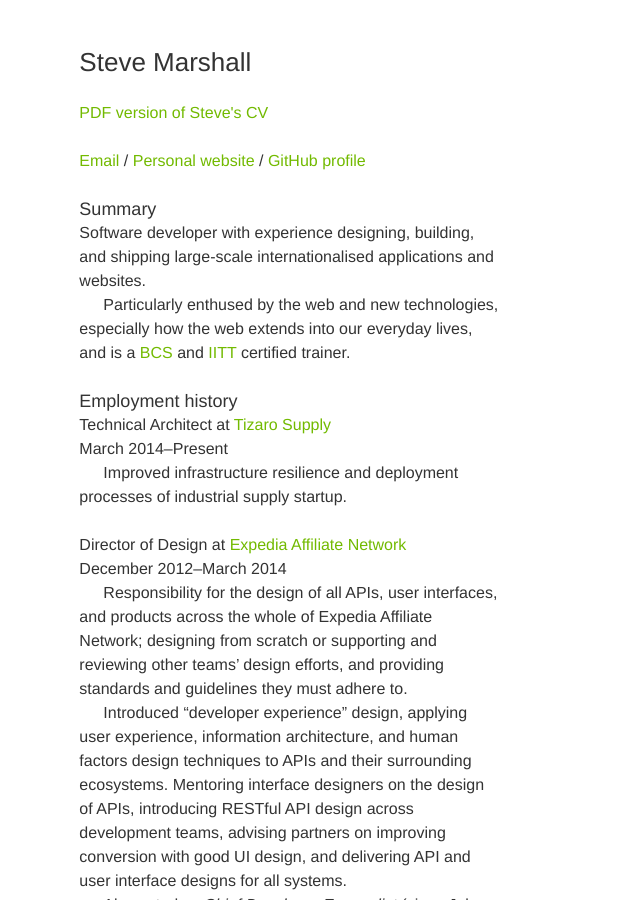
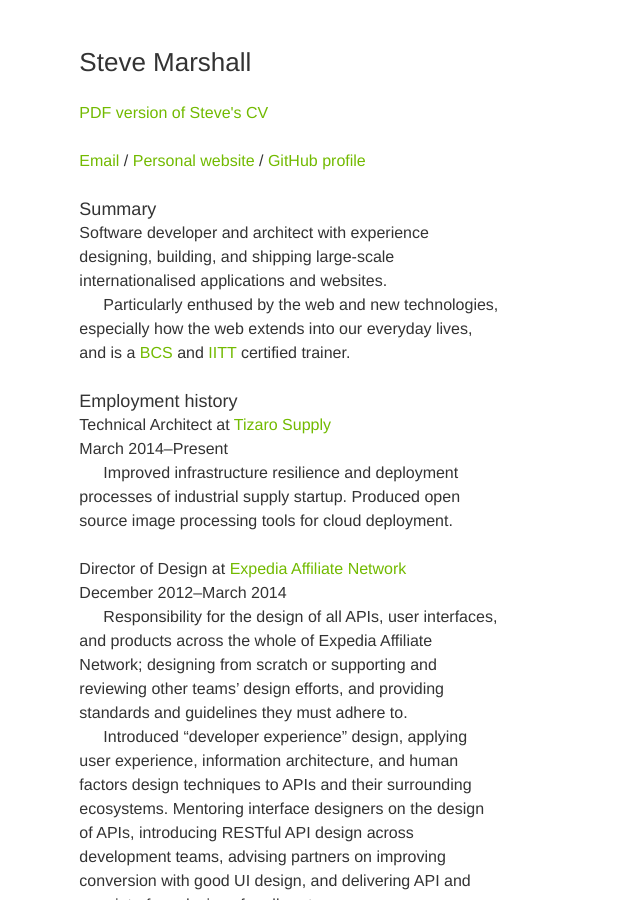
Before and after one commit to SteveMarshall/stevemarshall.github.io, a Jekyll site: the page built from cv/index.md, in a window 1280 px wide and 900 px high. Shown: the whole window, without its empty margins (0-640 px from the left). Built offline with Jekyll 4.4.1, drawn with Linux system fonts in a browser that asks for light colours; Markdown is read by kramdown in place of the engine named in the settings.

Commit message:
Tweak CV copy

```diff
--- a/cv/index.md
+++ b/cv/index.md
@@ -17,8 +17,8 @@
 Summary
 -------
 
-Software developer with experience designing, building, and shipping
-large-scale internationalised applications and websites.
+Software developer and architect with experience designing, building,
+and shipping large-scale internationalised applications and websites.
 
 Particularly enthused by the web and new technologies, especially how
 the web extends into our everyday lives, and is a
@@ -34,7 +34,8 @@
 2014</time>--Present</span>
 
 Improved infrastructure resilience and deployment processes of
-industrial supply startup.
+industrial supply startup. Produced open source image processing
+tools for cloud deployment.
 
 ### Director of Design at [Expedia Affiliate Network](http://expediaaffiliate.com/)
 
```
